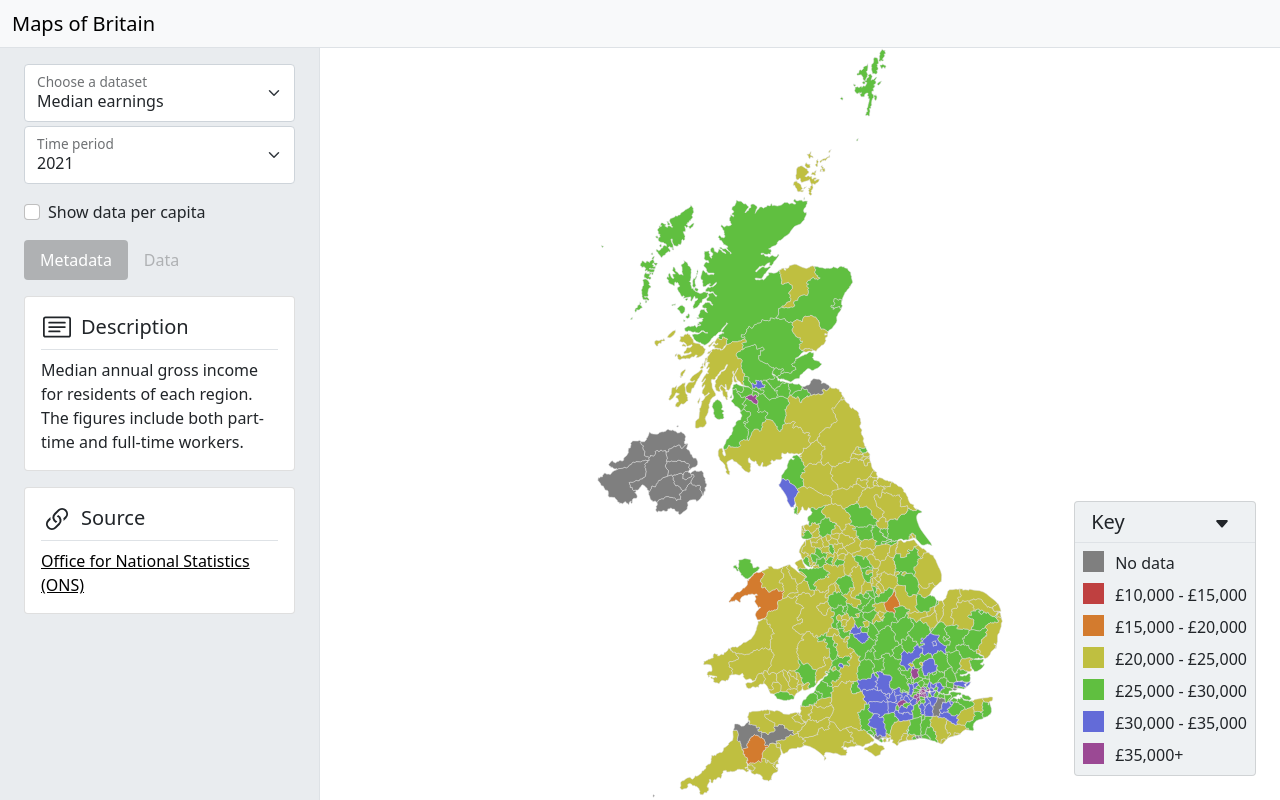
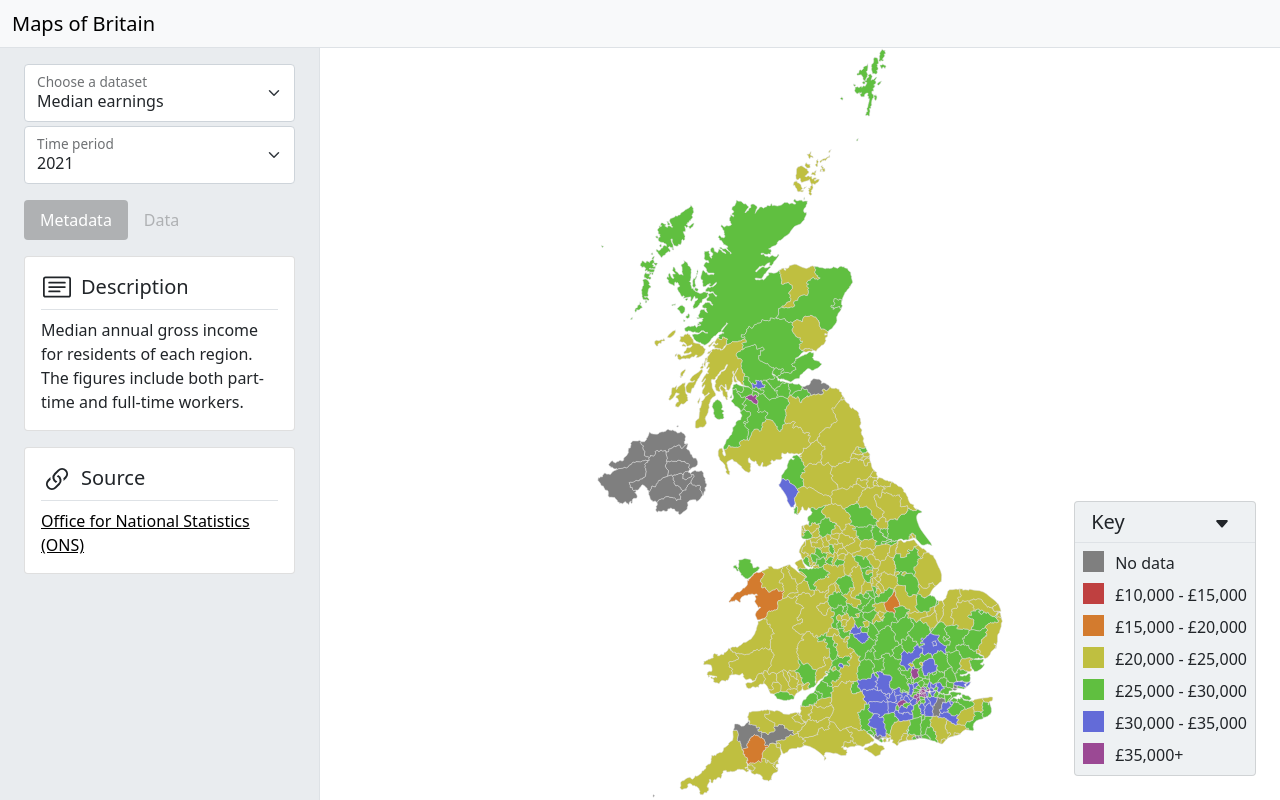
Before and after one commit to ilkutkutlar/uk-regional-data-visualiser, a Vue app: page / in a window 1280 px wide. Built offline with nearby package versions, Linux system fonts and the light colour scheme.

Commit message:
remove per capita feature

```diff
--- a/src/App.vue
+++ b/src/App.vue
@@ -7,7 +7,6 @@ import InfoPanel from "./components/InfoPanel.vue";
 import DataDetailsPanel from "./components/DataDetailsPanel.vue";
 import RegionsMap from "./components/RegionsMap.vue";
 import { removeByValue } from "./utils";
-import { PerCapitaConverter } from "./per_capita";
 
 export default {
   inject: ["allDatasets"],
@@ -27,7 +26,6 @@ export default {
       highlightedRegions: [],
       selectedRegion: null,
       isDataDownloaded: false,
-      perCapita: false,
       infoPanelVisible: false,
       infoPanelCloseButtonVisible: false,
       infoPanelTitleText: "",
@@ -105,12 +103,6 @@ export default {
         this.isDataDownloaded = true;
       });
     },
-    perCapita(isShowPerCapita) {
-      this.dataset.preparePerCapitaData().then(() => {
-        this.dataset.isPerCapita = isShowPerCapita;
-        this.$refs.regionsMap.refreshData();
-      });
-    },
   },
 };
 </script>
@@ -133,7 +125,6 @@ export default {
       v-if="this.isDataDownloaded"
       v-model:dataset="this.dataset"
       v-model:timePeriod="this.timePeriod"
-      v-model:perCapita="this.perCapita"
       @dataRowMouseEnter="this.dataRowMouseEnter"
       @dataRowMouseLeave="this.dataRowMouseLeave"
     />
--- a/src/components/DataDetailsPanel.vue
+++ b/src/components/DataDetailsPanel.vue
@@ -23,7 +23,6 @@ export default {
         return { value: dataset.metadata.id, text: dataset.metadata.name };
       }),
       keyFormatter: (area) => this.dataset.svgMap.prettyNames[area],
-      perCapita: false,
     };
   },
   computed: {
@@ -55,15 +54,6 @@ export default {
           "update:dataset",
           this.allDatasets.find((dataset) => dataset.metadata.id == value)
         );
-      },
-    },
-    modelPerCapita: {
-      get() {
-        return this.perCapita;
-      },
-      set(value) {
-        this.perCapita = value;
-        this.$emit("update:perCapita", value);
       },
     },
   },
@@ -107,18 +97,6 @@ export default {
           :items="this.timePeriodSelectItems"
           v-model="this.modelTimePeriod"
         />
-        <div class="form-check mb-3">
-          <input
-            class="form-check-input"
-            type="checkbox"
-            value=""
-            id="per-capita-check"
-            v-model="this.modelPerCapita"
-          />
-          <label class="form-check-label" for="per-capita-check">
-            Show data per capita
-          </label>
-        </div>
 
         <TabList
           :tabs="[
--- a/src/dataset.ts
+++ b/src/dataset.ts
@@ -2,7 +2,6 @@ import type { Formatter, SvgMap } from "./types";
 import type { ColourMap } from "./colour_map";
 import { generateKey } from "./utils";
 import { Colours } from "./constants";
-import { PerCapitaConverter } from "./per_capita";
 
 type DatasetMetadata = {
   id: string;
@@ -18,10 +17,7 @@ export class Dataset {
   colourMap: ColourMap;
   valueFormatter: Formatter;
   dataPath: string;
-  isPerCapita: boolean;
-  private _perCapitaConverter: PerCapitaConverter = new PerCapitaConverter();
   private _data: { [index: string]: { [index: string]: any } } = {};
-  private _perCapitaData: { [index: string]: { [index: string]: any } } = {};
   private _key: [string, string][] = [];
 
   get key() {
@@ -41,9 +37,6 @@ export class Dataset {
   }
 
   get data() {
-    if (this.isPerCapita) {
-      return this._perCapitaData;
-    }
     return this._data;
   }
 
@@ -63,21 +56,6 @@ export class Dataset {
     this.colourMap = colourMap;
     this.valueFormatter = valueFormatter;
     this.dataPath = dataPath;
-    this.isPerCapita = false;
-  }
-
-  preparePerCapitaData() {
-    const dataEmpty = Object.keys(this._perCapitaData).length == 0;
-    if (dataEmpty) {
-      return new Promise<void>((resolve) => {
-        this._perCapitaConverter.convert(this._data).then((perCapitaData) => {
-          this._perCapitaData = perCapitaData;
-          resolve();
-        });
-      });
-    } else {
-      return new Promise<void>((resolve) => resolve());
-    }
   }
 
   downloadData() {
--- a/src/per_capita.ts
+++ /dev/null
@@ -1,49 +0,0 @@
-import type { Dataset } from "./dataset";
-
-type DataObject = { [index: string]: number };
-type DatasetData = { [index: string]: DataObject };
-
-export class PerCapitaConverter {
-  populationData: DatasetData = {};
-
-  downloadPopulation() {
-    const dataEmpty = Object.keys(this.populationData).length == 0;
-    if (dataEmpty) {
-      return new Promise<void>((resolve) => {
-        fetch("./data/dataset/population.json", { method: "get" })
-          .then((resp) => resp.json())
-          .then((data) => {
-            this.populationData = data;
-            resolve();
-          });
-      });
-    }
-  }
-
-  convert(data: DatasetData) {
-    return new Promise<DatasetData>((resolve) => {
-      this.downloadPopulation()?.then(() => {
-        const perCapita: DatasetData = {};
-        Object.keys(data).forEach((year) => {
-          if (this.populationData[year] === undefined) {
-            perCapita[year] = {};
-            return;
-          }
-          perCapita[year] = this._perCapitaForYear(
-            data[year],
-            this.populationData[year]
-          );
-        });
-        resolve(perCapita);
-      });
-    });
-  }
-
-  _perCapitaForYear(values: DataObject, population: DataObject) {
-    const perCapita: DataObject = {};
-    Object.keys(values).forEach((regionId) => {
-      perCapita[regionId] = values[regionId] / population[regionId];
-    });
-    return perCapita;
-  }
-}
```
